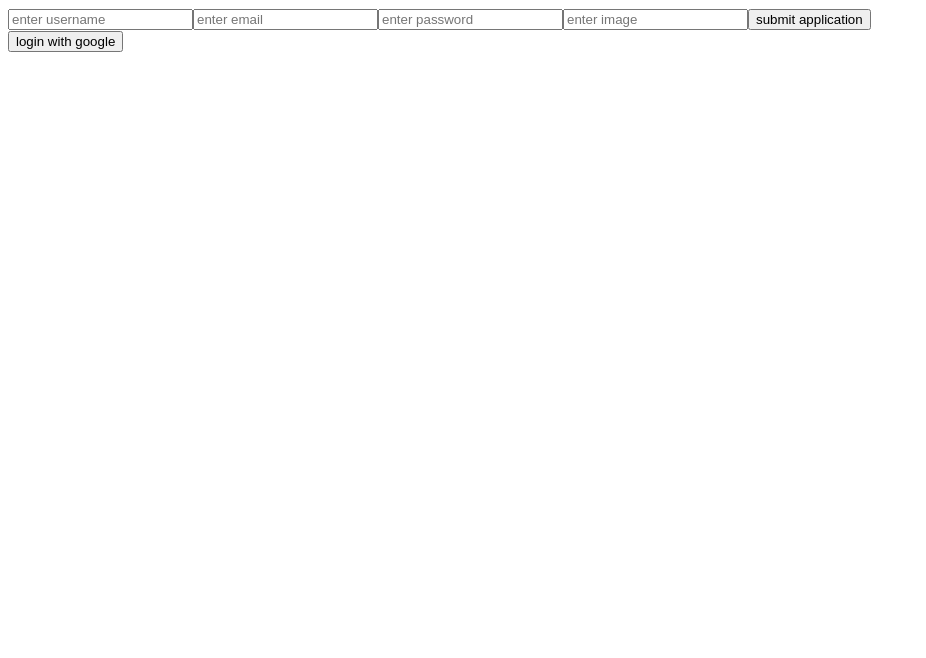
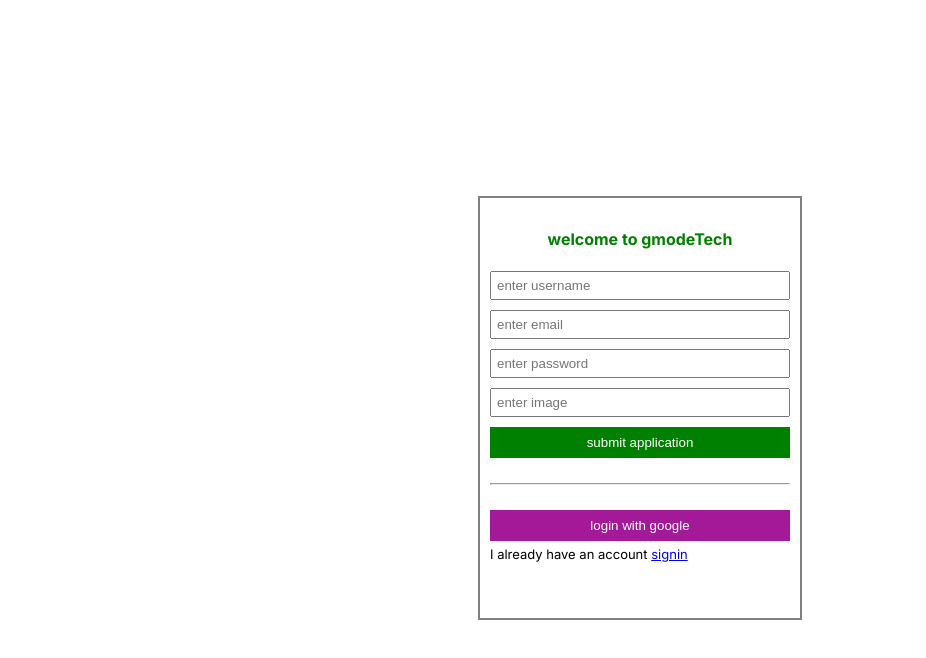
Before and after one commit to austinedavid/pagination, a Next.js app: page /register in a window 1280 px wide. Shown: the top 658 px of the page, without its empty margins (0-926 px from the left). Built offline with nearby package versions, Linux system fonts and the light colour scheme; no server answers.

Commit message:
styled the registration page

```diff
--- a/src/components/Register.js
+++ b/src/components/Register.js
@@ -2,6 +2,9 @@
 import React from 'react'
 import {useMutation} from "@tanstack/react-query";
 import { signIn, useSession } from 'next-auth/react';
+import styles from "./register.module.css"
+import {useRouter} from "next/navigation"
+import Link from 'next/link';
 
 // this function runs to register a new user
 const regUsers = async(formData)=>{
@@ -14,10 +17,14 @@ const regUsers = async(formData)=>{
 }
 
 const Register = () => {
+    const router = useRouter()
     const {data:session} = useSession()
     console.log(session)
     // here, we handle our userMutation functions
-    const mutation = useMutation({mutationFn: (allValues)=>regUsers(allValues)})
+    const mutation = useMutation({mutationFn: (allValues)=>regUsers(allValues),
+    onSuccess: async()=> router.push('/login'),
+    onError: async()=> alert("check your details and try again...")
+    })
     // here, er handle form submit
     const handleFormSubmit = (e)=>{
         e.preventDefault()
@@ -33,16 +40,21 @@ const Register = () => {
 
     }
   return (
-    <div>
-        <form onSubmit={handleFormSubmit}>
+    <div className={styles.container}>
+        <div className={styles.subcon}>
+            <h4 className={styles.heading}>welcome to gmodeTech</h4>
+        <form className={styles.form} onSubmit={handleFormSubmit}>
             <input placeholder='enter username'/>
             <input placeholder='enter email'/>
             <input placeholder='enter password'/>
             <input placeholder='enter image'/>
-            <button>submit application</button>
+            <button className={styles.regBtn}>submit application</button>
         </form>
+        <hr className={styles.line}/>
         <div>
-            <button onClick={()=>signIn()}>login with google</button>
+            <button className={styles.google} onClick={()=>signIn("google")}>login with google</button>
+            <p className={styles.small}>I already have an account <Link href="/login">signin</Link></p>
+        </div>
         </div>
     </div>
   )
--- /dev/null
+++ b/src/components/register.module.css
@@ -0,0 +1,66 @@
+.container{
+    width: 100%;
+    height: 100vh;
+    display: flex;
+    flex-direction: column;
+    align-items: center;
+    justify-content: center;
+}
+.line{
+    margin-top: 25px;
+    margin-bottom: 25px;
+}
+.subcon{
+    width: 300px;
+    height: 400px;
+    padding: 10px;
+    border: 2px solid gray;
+}
+.form{
+    width: 100%;
+    display: flex;
+    flex-direction: column;
+    gap: 10px;
+}
+.heading{
+    text-align: center;
+    color: green;
+    font-weight: bold;
+}
+.form :nth-child(1){
+    padding: 5px;
+}
+.form :nth-child(2){
+    padding: 5px;
+}
+.form :nth-child(3){
+    padding: 5px;
+}
+.form :nth-child(4){
+    padding: 5px;
+}
+.regBtn{
+    padding: 8px;
+    display: flex;
+    align-items: center;
+    justify-content: center;
+    color: white;
+    background-color: green;
+    border: 0ch;
+    cursor: pointer;
+}
+.google{
+    width: 100%;
+    padding: 8px;
+    display: flex;
+    align-items: center;
+    justify-content: center;
+    color: white;
+    background-color: rgb(163, 25, 152);
+    border: 0ch;
+    cursor: pointer;
+}
+.small{
+    margin-top: 5px;
+    font-size: 13px;
+}
```
Also changed, not shown: src/app/dashboard/page.js (+6 -1 lines), src/components/Logoutbtn.js (added, +13 -0 lines).
